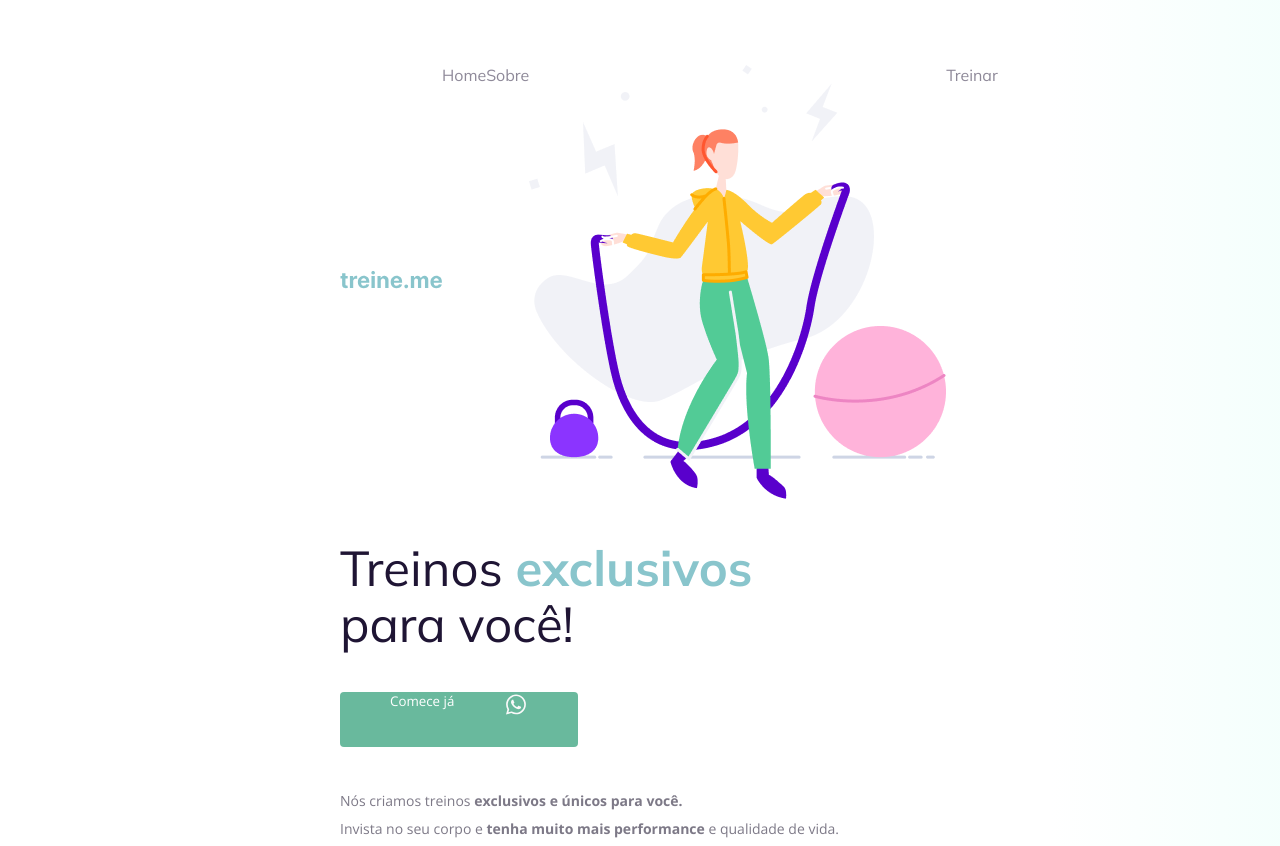
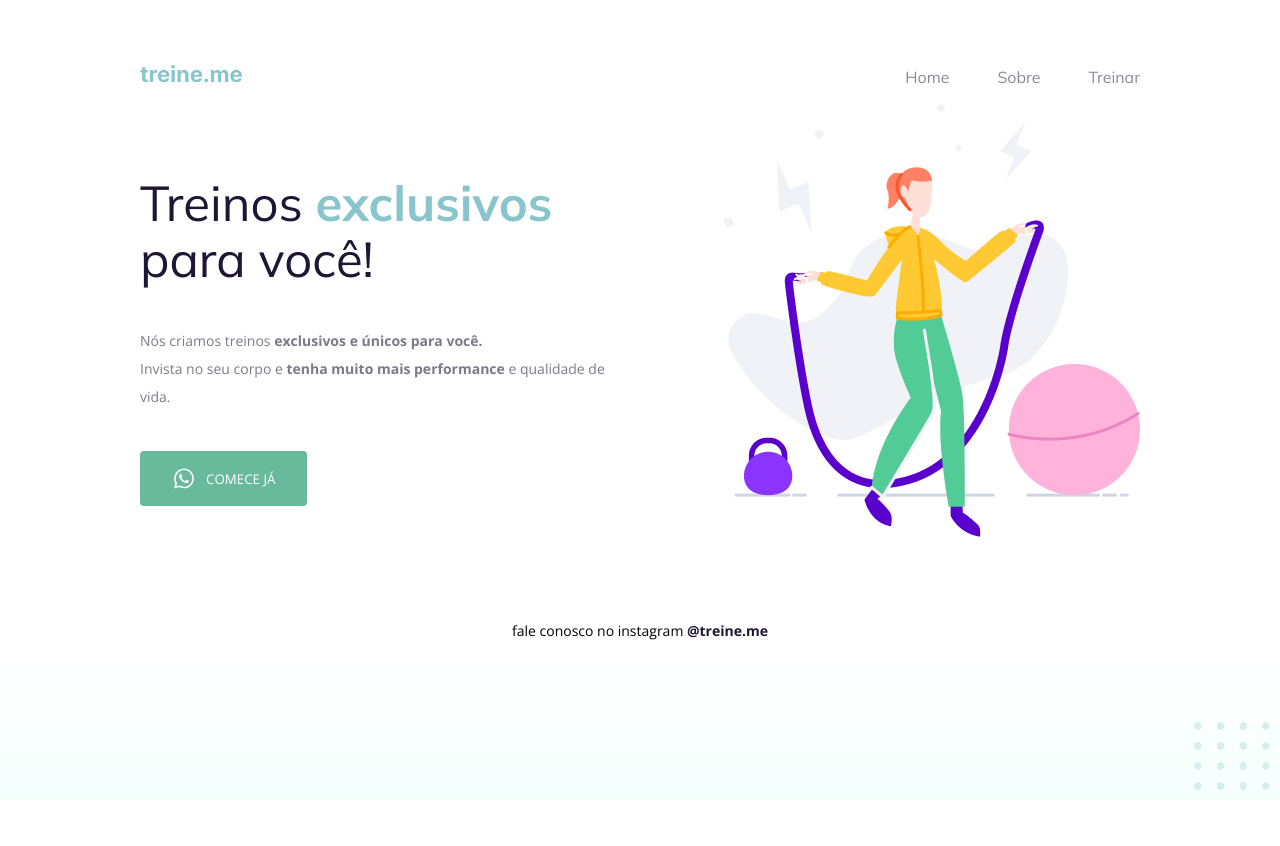
Before and after one commit to RenatoRibeiro12/Rocketseat, a plain HTML site: page desafio-projeto02/index.html in a window 1280 px wide. Shown: the top 846 px of the page. After the commit the page ends 800 px from the top, so only its background shows below. Drawn offline with nearby package versions, Linux system fonts and the light colour scheme.

Commit message:
alterações corrigindo bug

```diff
--- a/desafio-projeto02/index.html
+++ b/desafio-projeto02/index.html
@@ -1,5 +1,6 @@
 <!DOCTYPE html>
 <html lang="pt-br">
+
 <head>
   <link rel="preconnect" href="https://fonts.googleapis.com">
   <link rel="preconnect" href="https://fonts.gstatic.com" crossorigin>
@@ -8,11 +9,13 @@
   <meta name="viewport" content="width=device-width, initial-scale=1.0" />
   <title>Treine me</title>
 
-    <link href="https://fonts.googleapis.com/css2?family=Mulish:wght@400;700&family=Open+Sans:wght@400;700&display=swap" rel="stylesheet">
+  <link href="https://fonts.googleapis.com/css2?family=Mulish:wght@400;700&family=Open+Sans:wght@400;700&display=swap"
+    rel="stylesheet">
 
   <link rel="stylesheet" href="style.css">
 
 </head>
+
 <body>
   <div class="page">
     <nav>
@@ -22,7 +25,6 @@
       <ul>
         <li><a href="#">Home</a></li>
         <li><a href="#">Sobre</a></li>
-            <img src="images/img.png" alt="Desenho de uma mulher pulando corta numa academia.">
         <li><a href="#">Treinar</a></li>
       </ul>
     </nav>
@@ -30,19 +32,17 @@
     <main>
       <section>
         <h1>Treinos <span>exclusivos</span> para você!</h1>
-            <button>
-              Comece já
-              <img src="images/whats.svg" alt="Ícone do whatsapp">
-
-            </button>
 
         <p>
           Nós criamos treinos <strong>exclusivos e únicos para você.</strong></br>
           Invista no seu corpo e <strong>tenha muito mais performance</strong> e qualidade de vida.
         </p>
-
+        <button>
+          <img src="images/whats.svg" alt="Ícone do whatsapp">
+          Comece já
+        </button>
       </section>
-
+        <img src="images/img.png" alt="Desenho de uma mulher pulando corta numa academia.">
     </main>
 
     <footer>
@@ -53,4 +53,5 @@
   <img id="balls" src="images/balls.svg" alt="Bolinhas decorativas verdes no canto inferior direito da página.">
 
 </body>
+
 </html>
--- a/desafio-projeto02/style.css
+++ b/desafio-projeto02/style.css
@@ -3,20 +3,20 @@ body {
 
     font-family: "Open Sans", sans-serif;
 
-    background: linear-gradient(90deg, rgb(227, 255, 248, 0) 82.08%, rgb(227, 255, 248, 0.38) 100%);
+    background: linear-gradient(180deg, rgb(227, 255, 248, 0) 82.08%, rgb(227, 255, 248, 0.38) 100%);
 
     min-height: 100vh;
   }
 
   .page {
-    width: 600px;
+    width: 1000px;
     margin: 0 auto;
     padding-top: 65px;
   }
 
   nav {
     display: flex;
-    justify-content: start;
+    justify-content: space-between;
     align-items: center;
 
     margin-bottom: 15px;
@@ -27,6 +27,8 @@ body {
     list-style: none;
     margin: 0;
     padding: 0;
+    gap: 48px;
+    font-family: "Mulish", sans-serif;
   }
 
   a {
@@ -40,13 +42,24 @@ body {
 
   ul li a:hover {
     font-weight: bold;
-    opacity: 1;
+
   }
 
   h1,
   ul {
     font-family: "Mulish", sans-serif;
   }
+
+  main {
+    display: flex;
+    margin: 0;
+    align-items: center;
+    justify-content: space-between;
+  }
+
+  section{
+    width: 480px;
+}
 
   h1 {
     font-size: 49px;
@@ -77,14 +90,16 @@ body {
 
     background: #69B99D;
     border: 0;
-    padding: 0 50px 30px;
 
+    padding: 15px 32px;
     display: flex;
-    justify-content: space-around;
-    gap: 50px;
+    align-items: center;
+    justify-content: center;
+    gap: 10px;
 
     border-radius: 4px;
 
+    text-transform: uppercase;
     cursor: pointer;
   }
 
@@ -106,6 +121,7 @@ body {
   }
 
   #balls {
-      bottom: 0;
-      right: 0;
+    position: fixed;
+    bottom: 0;
+    right: 0;
   }
```
Lines whose indentation alone changed are shown as unchanged.
